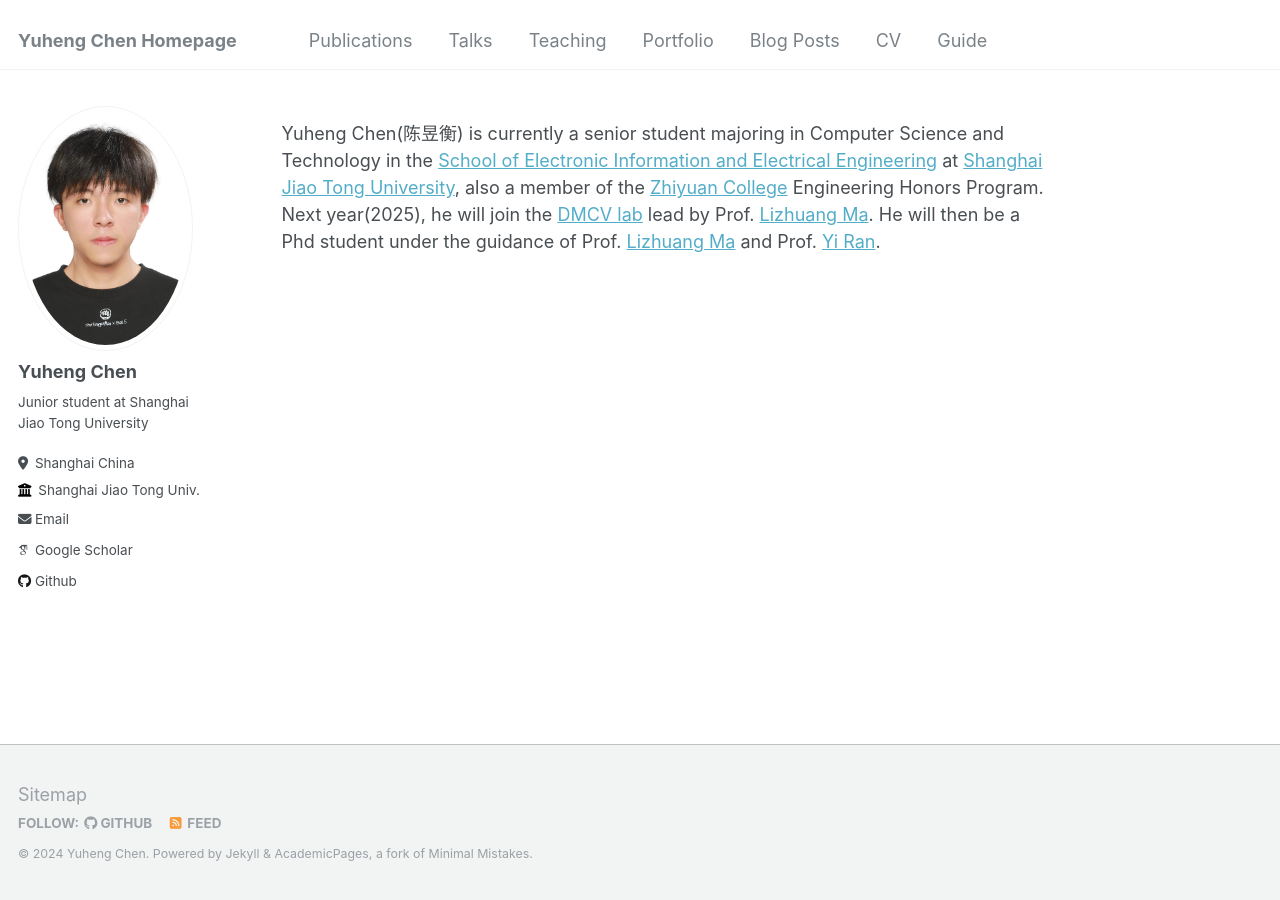
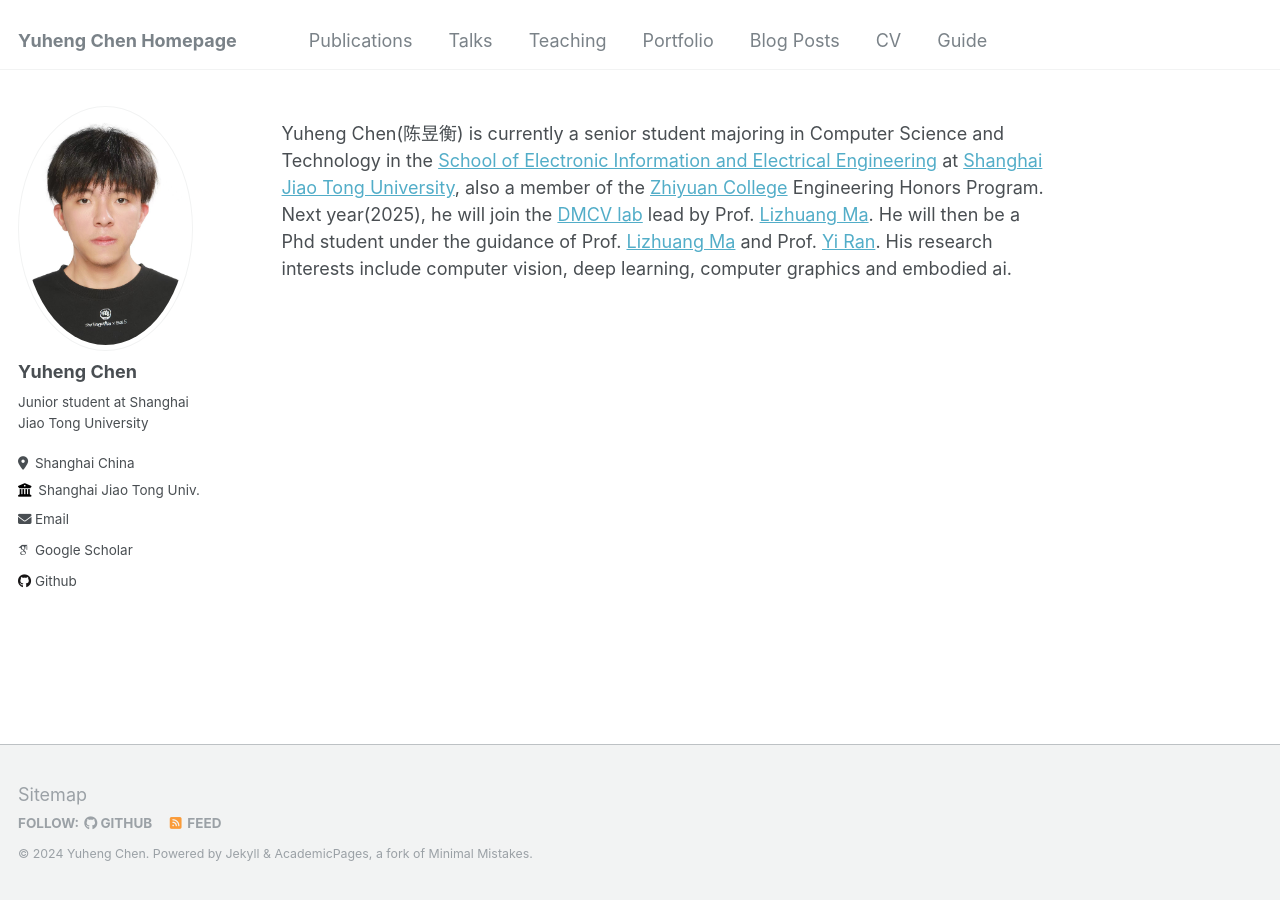
Before and after one commit to ChenYuHengSJTU/ChenYuHengSJTU.github.io, a Jekyll site: the page built from _pages/about.md, in a window 1280 px wide. Built offline with Jekyll 4.4.1, drawn with Linux system fonts in a browser that asks for light colours; some web fonts are replaced; some of the changed lines change nothing that is shown.

Commit message:
basic information modified

```diff
--- a/_config.yml
+++ b/_config.yml
@@ -269,6 +269,12 @@ defaults:
       author_profile: true
       share: true
 
+  - scope:
+      path: ""
+      type: home
+    values:
+      layout: single
+      author_profile: true
 
 # Sass/SCSS
 sass:
--- a/_pages/about.md
+++ b/_pages/about.md
@@ -7,7 +7,8 @@ redirect_from:
   - /about.html
 ---
 
-Yuheng Chen(陈昱衡) is currently a senior student majoring in Computer Science and Technology in the [School of Electronic Information and Electrical Engineering](https://english.seiee.sjtu.edu.cn/english/index.htm) at [Shanghai Jiao Tong University](https://en.sjtu.edu.cn/), also a member of the [Zhiyuan College](https://en.zhiyuan.sjtu.edu.cn/) Engineering Honors Program. Next year(2025), he will join the [DMCV lab](https://dmcv.sjtu.edu.cn/) lead by Prof. [Lizhuang Ma](https://dmcv.sjtu.edu.cn/people/). He will then be a Phd student under the guidance of Prof. [Lizhuang Ma](https://dmcv.sjtu.edu.cn/people/) and Prof. [Yi Ran](https://yiranran.github.io/).
+Yuheng Chen(陈昱衡) is currently a senior student majoring in Computer Science and Technology in the [School of Electronic Information and Electrical Engineering](https://english.seiee.sjtu.edu.cn/english/index.htm) at [Shanghai Jiao Tong University](https://en.sjtu.edu.cn/), also a member of the [Zhiyuan College](https://en.zhiyuan.sjtu.edu.cn/) Engineering Honors Program. Next year(2025), he will join the [DMCV lab](https://dmcv.sjtu.edu.cn/) lead by Prof. [Lizhuang Ma](https://dmcv.sjtu.edu.cn/people/). He will then be a Phd student under the guidance of Prof. [Lizhuang Ma](https://dmcv.sjtu.edu.cn/people/) and Prof. [Yi Ran](https://yiranran.github.io/). His research interests include computer vision, deep learning, computer graphics and embodied ai.
+
 
 
 <!-- A data-driven personal website
```
